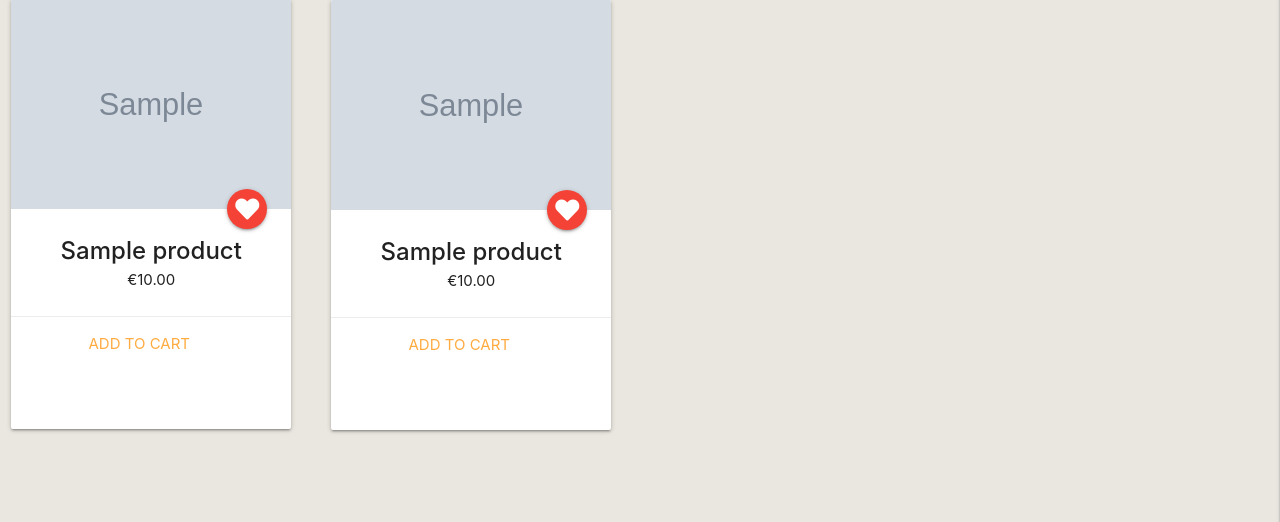
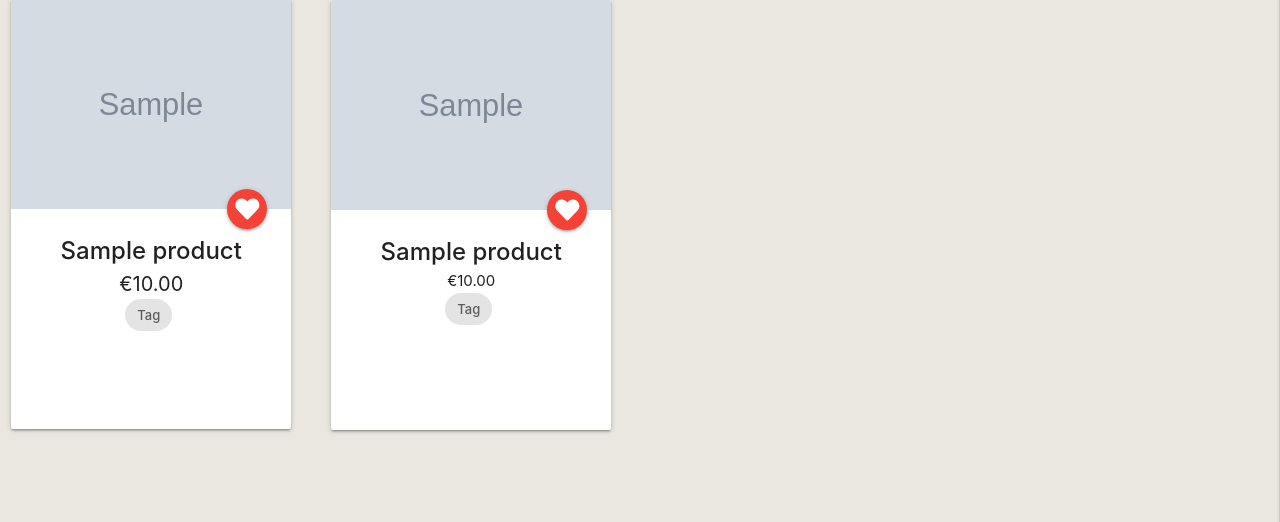
Before and after one commit to vinnieOrdobas/CI-MS4-Piratini-coffee-roasters, a Django app: page /products/ in a window 1280 px wide. Shown: the part 195-717 px from the top of the page. Run offline with Django 3.2, Linux system fonts and the light colour scheme; tables that the repository leaves empty hold one stand-in row (values such as "Sample post"); grey boxes marked "Sample" are stand-in pictures.

```diff
--- a/home/templates/home/index.html
+++ b/home/templates/home/index.html
@@ -14,7 +14,7 @@
     </div>
     <div class="carousel-item white-text carousel-hero-1 valign-wrapper" href="#one!">
         <div class="carousel-content">
-            <h2 class="white-text">Coffee Beans</h2>
+            <h2>Coffee Beans</h2>
             <a href="{% url 'products' %}" class="btn-large waves-effect white white-text darken-text-2 deep-orange darken-1 title shop-now">Shop now</a>
         </div>
     </div>
--- a/products/templates/products/products.html
+++ b/products/templates/products/products.html
@@ -40,10 +40,10 @@
                         </div>
                         <div class="card-content center-align">
                             <p class="product-name"><strong>{{ product.card_name }}</strong></p>
-                            <p>€{{ product.price }}</p>
-                        </div>
-                        <div class="card-action center-align">
-                            <a href="#">Add to cart</a>
+                            <p class="decimal">€{{ product.price }}</p>
+                            <div class="chip">
+                                Tag
+                            </div>
                         </div>
                     </div>
                     <div class="divider"></div>
@@ -62,10 +62,10 @@
                         </div>
                         <div class="card-content center-align">
                             <p class="product-name"><strong>{{ product.card_name }}</strong></p>
-                            <p>€{{ product.price }}</p>
-                        </div>
-                        <div class="card-action center-align">
-                            <a href="#">Add to cart</a>
+                            <p class="decimal">€{{ product.price }}</p>
+                            <div class="chip">
+                                Tag
+                            </div>
                         </div>
                     </div>
                     <div class="divider"></div>
@@ -92,13 +92,14 @@
                                 </div>
                                 <div class="card-content center-align">
                                     <p class="product-name"><strong>{{ product.card_name }}</strong></p>
-                                    <p>€{{ product.price }}</p>
-                                </div>
-                                <div class="card-action center-align">
-                                    <a href="#">Add to cart</a>
+                                    <p class="decimal">€{{ product.price }}</p>
+                                    <div class="chip">
+                                        Tag
+                                    </div>
                                 </div>
                             </div>
                         </div>
+                        <!-- Delete after use -->
                         <div class="divider"></div>
                         <div class="col m6 l4 xl3">
                             <div class="card product-card">
@@ -117,9 +118,9 @@
                                 <div class="card-content center-align">
                                     <p class="product-name"><strong>{{ product.card_name }}</strong></p>
                                     <p>€{{ product.price }}</p>
-                                </div>
-                                <div class="card-action center-align">
-                                    <a href="#">Add to cart</a>
+                                    <div class="chip">
+                                        Tag
+                                    </div>
                                 </div>
                             </div>
                         </div>
--- a/static/css/base.css
+++ b/static/css/base.css
@@ -16,6 +16,10 @@
 .container-full-width {
     width: 100%;
     z-index: 0;
+}
+
+.decimal {
+    font-size: 20px;
 }
 
 /* Typography */
@@ -145,8 +149,9 @@ body {
 }
 
 .carousel-content h2 {
-    color: whitesmoke;
+    color: #D7CCC8;
     font-size: 40px !important;
+    -webkit-text-stroke: 1px black;
 }
 
 .shop-now {
```
Also changed, not shown: products/templates/products/product_detail.html (+10 -4 lines).
